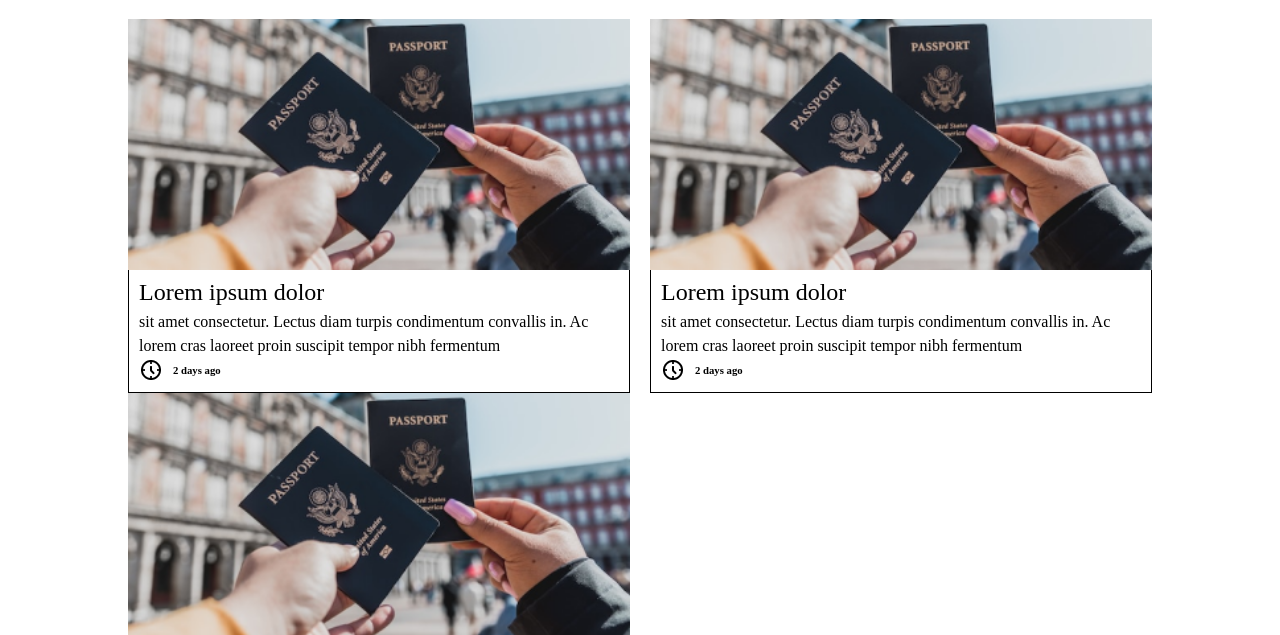
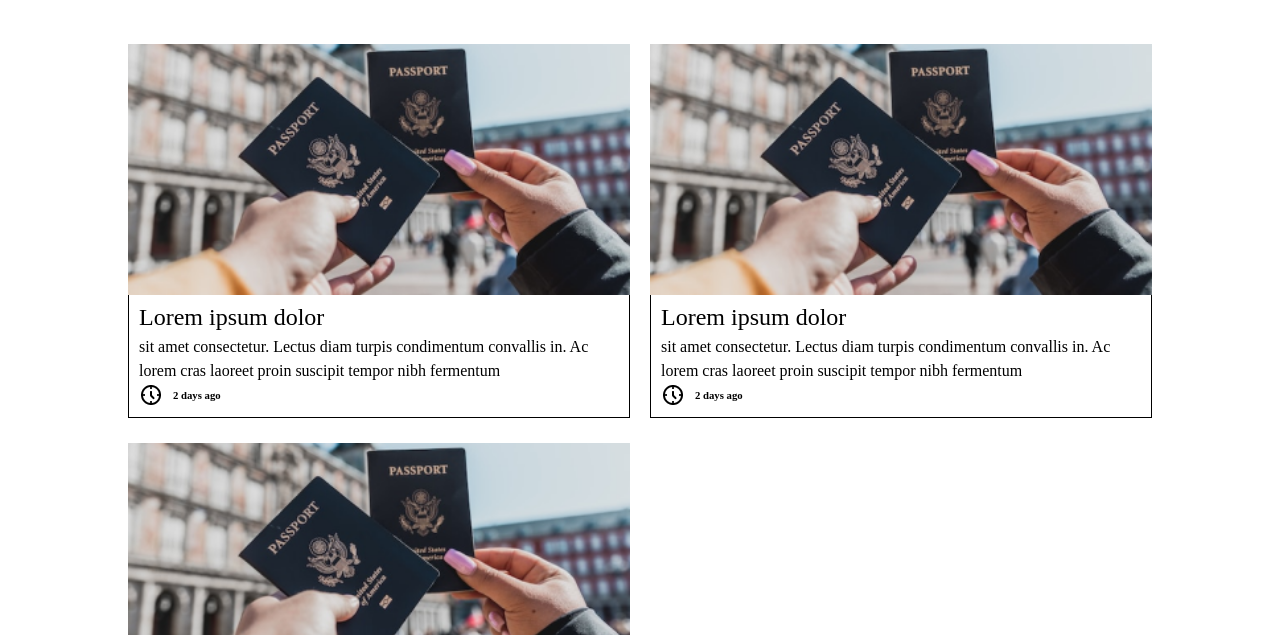
Before and after one commit to Mustaf12-xkm/travel-challenge, a plain HTML site: page index.html in a window 1280 px wide. Shown: the part 711-1346 px from the top of the page. Drawn offline with Linux system fonts and the light colour scheme.

Commit message:
discover margin top

```diff
--- a/style.css
+++ b/style.css
@@ -156,6 +156,11 @@ section {
   grid-template-columns: repeat(auto-fit, minmax(380px, 1fr));
   grid-column-gap: 20px;
 }
+
+.discover .dsicover-boxes > * {
+  margin-top: 25px;
+}
+
 .discover .dsicover-boxes .discover-box > img {
   width: 100%;
 }
```
